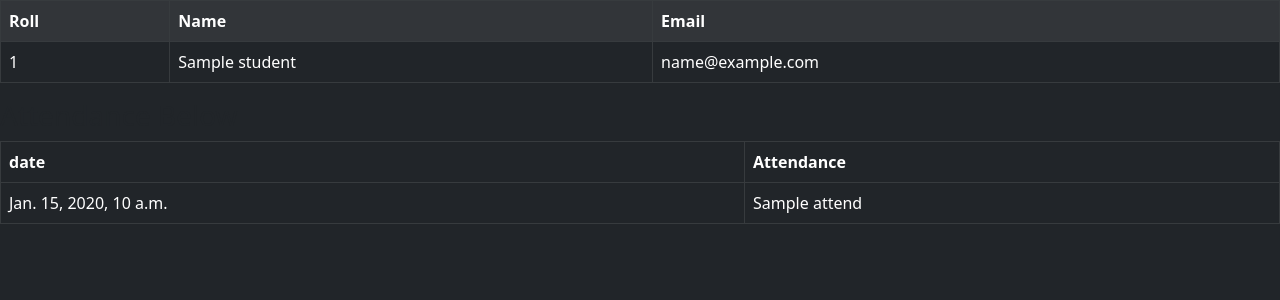
After one commit to nikhil-kumar-tomar/Student-Management-System-using-Django, a Django app: template Personal App/personal/students/templates/students/status.html in a window 1280 px wide. The commit adds this page. Shown: the top 300 px of the page. Run offline with Django 3.2, Linux system fonts and the light colour scheme; the template is opened without the code that fills it: most values are stand-ins (such as "Sample title", 1, 10 or a date in 2020); some libraries are stand-ins or nearby versions.

Commit message:
Added status and change model to foreign-key-based

```diff
--- a/Personal App/personal/personal/templates/personal/index.html
+++ b/Personal App/personal/personal/templates/personal/index.html
@@ -32,10 +32,8 @@
     <br>
     <a href="students/take_attendance/"><button class="btn btn-primary mb-3">Take Attendance for Students</button></a>
     {% else %}
-    <a href="students/login/"><button class="btn btn-primary mb-3">Login</button></a>
-     <br>
-    <a href="students/registration/"><button class="btn btn-primary mb-3">Students Registration</button></a>
-    <br>
+    <a href="students/status/"><button class="btn btn-primary mb-3">Status</button></a><br>
+    <a href="students/logout/"><button class="btn btn-primary mb-3">Logout</button></a>
     {% endif %}
 </body>
 </html>
--- a/Personal App/personal/students/models.py
+++ b/Personal App/personal/students/models.py
@@ -1,9 +1,9 @@
 from django.db import models
-
+from django.contrib.auth.models import User
 # Create your models here.
 class studs(models.Model):
     name=models.CharField(max_length=400)
-    roll=models.AutoField(primary_key=True,unique=True)
+    roll=models.OneToOneField(User,primary_key=True,on_delete=models.CASCADE)
     email=models.EmailField(max_length=254,null=True,unique=True)
     def __str__(self):
         return f"{self.roll} , {self.name} , {self.email}"
--- a/Personal App/personal/students/templates/students/login.html
+++ b/Personal App/personal/students/templates/students/login.html
@@ -20,6 +20,9 @@ body {
 }
   </style>
 <body>
+  {% for messg in messages %}
+  {{messg}}
+  {% endfor %}
     <div class="h-100 d-flex align-items-center justify-content-center">
     <form action="", method="POST" class="form-group vertical-center">
         {% csrf_token %}
@@ -36,8 +39,5 @@ body {
         </div>
       </form>
     </div>
-    {% for messg in messages %}
-    {{messg}}
-    {% endfor %}
 </body>
 </html>
--- a/Personal App/personal/students/templates/students/staff_attendance.html
+++ b/Personal App/personal/students/templates/students/staff_attendance.html
@@ -28,11 +28,11 @@
             {% csrf_token %}
             {% for x in users %}
             <tr>
-                <td>{{x.roll}}</td>
+                <td>{{x.roll_id}}</td>
                 <td style="text-align: left;">{{x.name}}</td>
                 <td>
                     <label for="attend"></label>
-                    <input type="checkbox" name="{{x.roll}}">
+                    <input type="checkbox" name="{{x.roll_id}}">
                 </td>
             </tr>
             {% endfor %}
--- /dev/null
+++ b/Personal App/personal/students/templates/students/status.html
@@ -0,0 +1,53 @@
+<!DOCTYPE html>
+{% load authentication %}
+{% from_staff user as token%}
+{% load static %}
+<html lang="en">
+<head>
+    <meta charset="UTF-8">
+    <meta http-equiv="refresh" content="delay_time; URL=www.google.com" />
+    <meta http-equiv="X-UA-Compatible" content="IE=edge">
+    <meta name="viewport" content="width=device-width, initial-scale=1.0">
+    <link rel="stylesheet" href="{% static 'students/bootstrap.min.css' %}">
+    <title>Status</title>
+</head>
+<style>
+    body {background-color:#212529;
+    }
+</style>
+<body>
+    {% if not token %}
+    <div>
+        <table class="table table-dark table-hover table-bordered">
+            <tr>
+                <th>Roll</th>
+                <th>Name</th>
+                <th>Email</th>
+            </tr>
+            <tr>
+                <td>{{student.roll_id}}</td>
+                <td>{{student.name}}</td>
+                <td>{{student.email}}</td>
+            </tr>
+        </table>
+    </div>
+    <h3>Attendance Below</h3>
+    <div>
+        <table class="table table-dark table-hover table-bordered">
+            <tr>
+                <th>date</th>
+                <th>Attendance</th>
+            </tr>
+            <tr>
+                <td>{{attendancw.date}}</td>
+                <td>{{student.attend}}</td>
+            </tr>
+        </table>
+    </div>
+
+    {% else %}
+    <p>You are not authorized to View this Page</p>
+
+    {% endif %}
+</body>
+</html>
--- a/Personal App/personal/students/urls.py
+++ b/Personal App/personal/students/urls.py
@@ -15,5 +15,6 @@ urlpatterns = [
     path('registration/',views.registration),
     path('login/',views.logins),
     path('logout/',views.logouts),
-    path('take_attendance/',views.take_attendance)
+    path('take_attendance/',views.take_attendance),
+    path('status/',views.status),
 ]
```
Also changed, not shown: Personal App/personal/students/miscellaneous.py (+6 -9 lines), Personal App/personal/students/views.py (+9 -6 lines), Personal App/personal/students/migrations/0012_alter_studs_roll.py (added).
